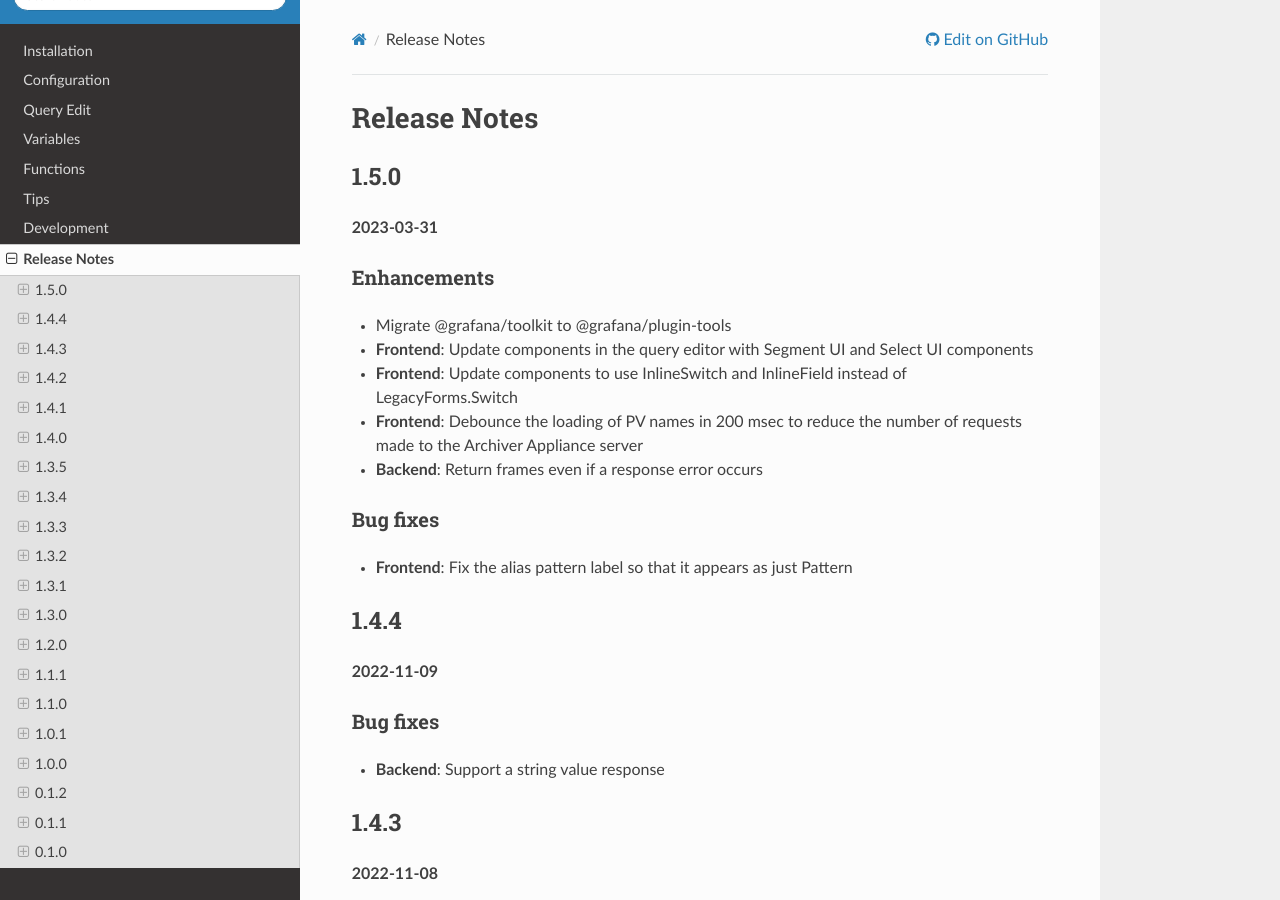
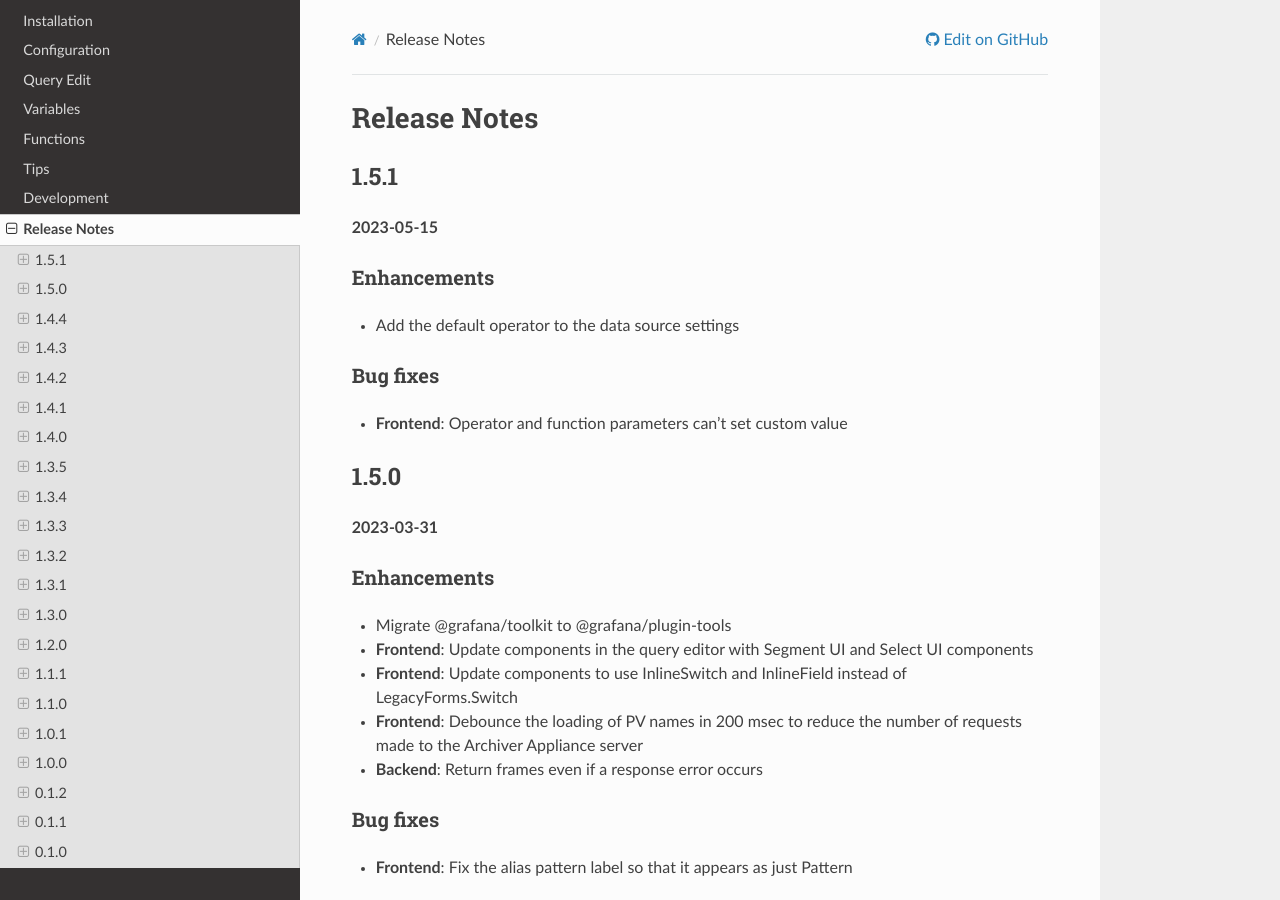
Before and after one commit to sasaki77/archiverappliance-datasource, a Sphinx documentation site: the page built from docs/releases.md, in a window 1280 px wide and 900 px high. Built offline with Sphinx 7.4.7 and the Read the Docs theme 2.0.0, drawn with Linux system fonts in a browser that asks for light colours.

Commit message:
REL: update for 1.5.1 release

```diff
--- a/docs/releases.md
+++ b/docs/releases.md
@@ -1,4 +1,14 @@
 # Release Notes
+## 1.5.1
+
+**2023-05-15**
+
+### Enhancements
+- Add the default operator to the data source settings
+
+### Bug fixes
+- **Frontend**: Operator and function parameters can't set custom value
+
 ## 1.5.0
 
 **2023-03-31**
--- a/package.json
+++ b/package.json
@@ -2,7 +2,7 @@
   "name": "sasaki77-archiver-appliance",
   "alerting": true,
   "private": true,
-  "version": "1.5.0",
+  "version": "1.5.1",
   "description": "ArchiverAppliance",
   "main": "index.js",
   "scripts": {
```
Also changed, not shown: CHANGELOG.md (+8 -0 lines).
